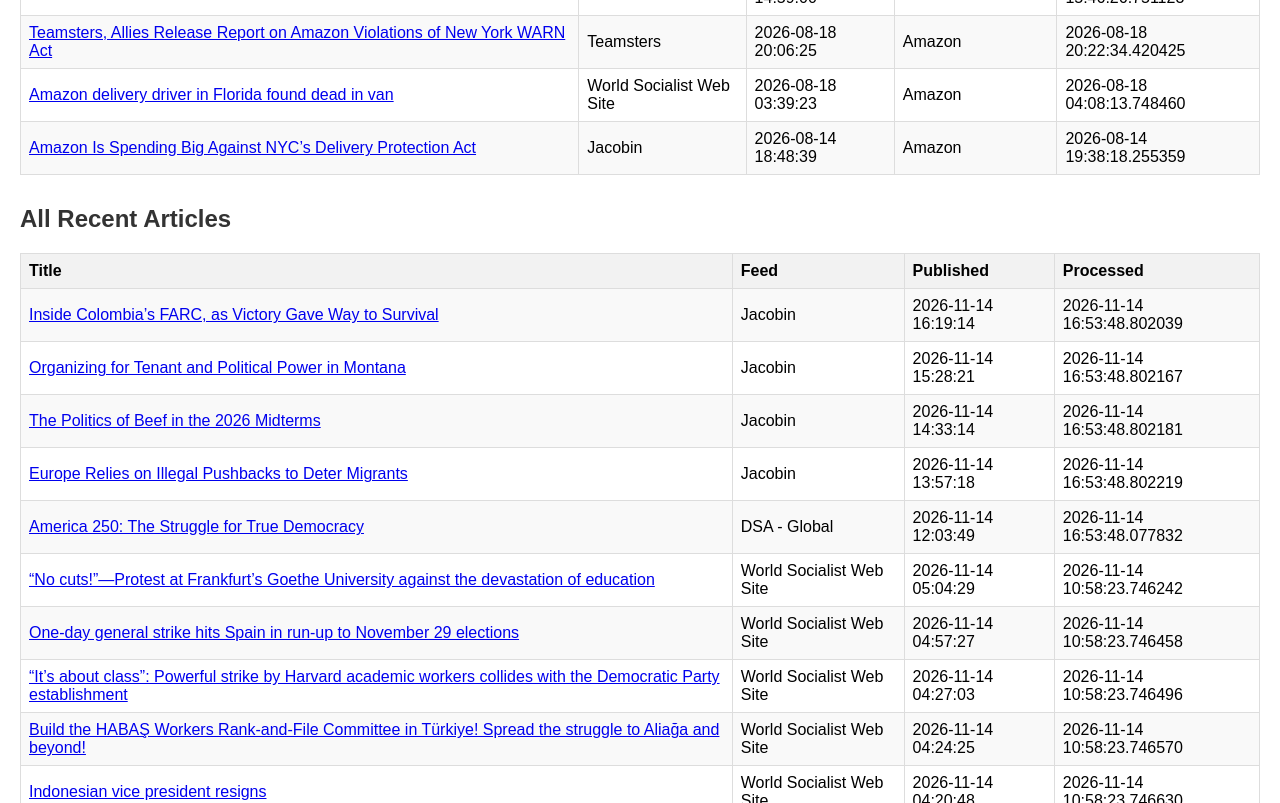
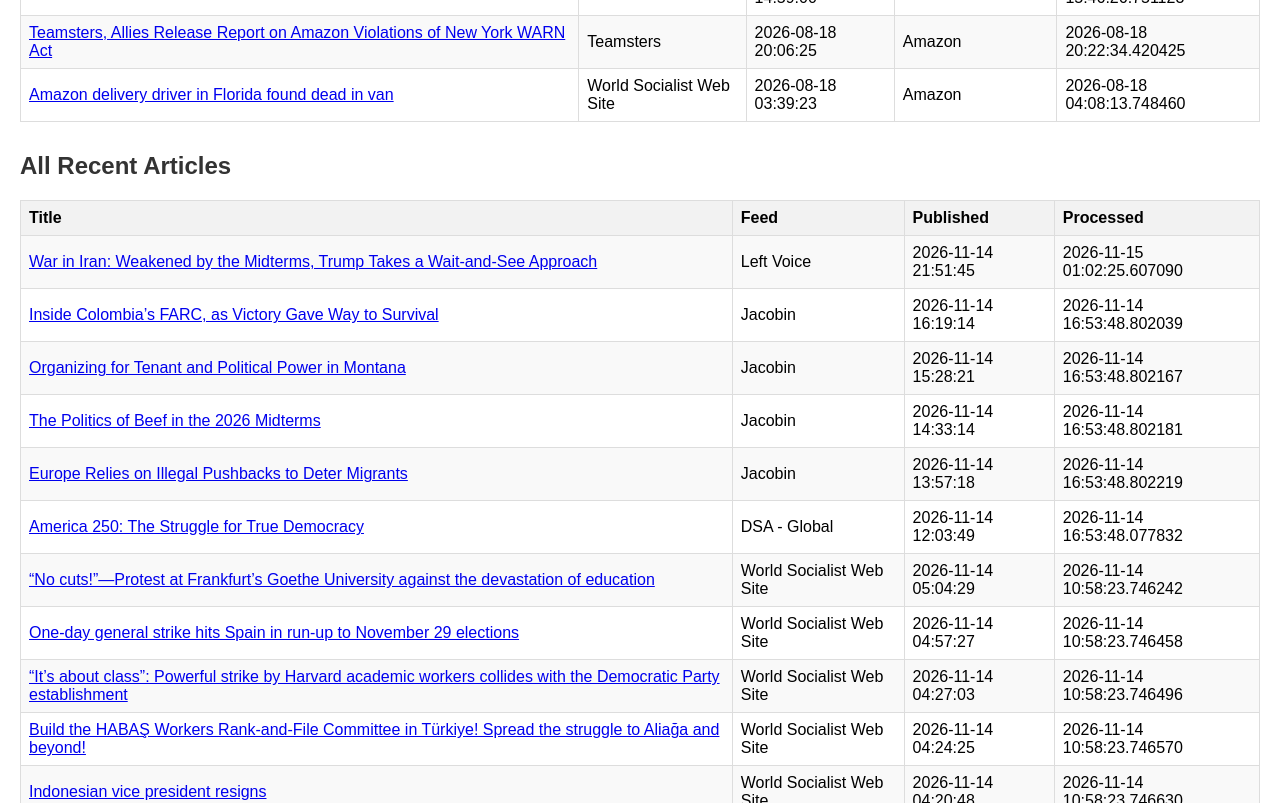
Before and after one commit to 007gravytrain/rss-monitor, a plain HTML site: page index.html in a window 1280 px wide. Shown: the part 2384-3187 px from the top of the page. Drawn offline with Linux system fonts and the light colour scheme.

Commit message:
Update RSS results - 2026-11-15 01:02:27

```diff
--- a/index.html
+++ b/index.html
@@ -362,14 +362,6 @@
                     <td>2026-08-18 04:08:13.748460</td>
                 </tr>
 
-                <tr>
-                    <td><a href="https://jacobin.com/2026/08/amazon-nyc-subcontracting-unionization-mamdani" target="_blank">Amazon Is Spending Big Against NYC’s Delivery Protection Act</a></td>
-                    <td>Jacobin</td>
-                    <td>2026-08-14 18:48:39</td>
-                    <td>Amazon</td>
-                    <td>2026-08-14 19:38:18.255359</td>
-                </tr>
-
             </table>
 
             <h2>All Recent Articles</h2>
@@ -379,6 +371,13 @@
                     <th>Feed</th>
                     <th>Published</th>
                     <th>Processed</th>
+                </tr>
+
+                <tr>
+                    <td><a href="https://www.leftvoice.org/war-in-iran-trump-midterms/" target="_blank">War in Iran: Weakened by the Midterms, Trump Takes a Wait-and-See Approach</a></td>
+                    <td>Left Voice</td>
+                    <td>2026-11-14 21:51:45</td>
+                    <td>2026-11-15 01:02:25.607090</td>
                 </tr>
 
                 <tr>
@@ -724,13 +723,6 @@
                     <td>2026-11-13 10:33:51.567978</td>
                 </tr>
 
-                <tr>
-                    <td><a href="https://www.wsws.org/en/articles/2026/11/13/tjnv-n13.html" target="_blank">DSA-aligned <em>Jacobin</em> silent for days after Democrats rescue war criminal Pete Hegseth</a></td>
-                    <td>World Socialist Web Site</td>
-                    <td>2026-11-13 03:20:48</td>
-                    <td>2026-11-13 10:33:51.568005</td>
-                </tr>
-
             </table>
         </body>
         </html>
```
Also changed, not shown: 1 other file.
